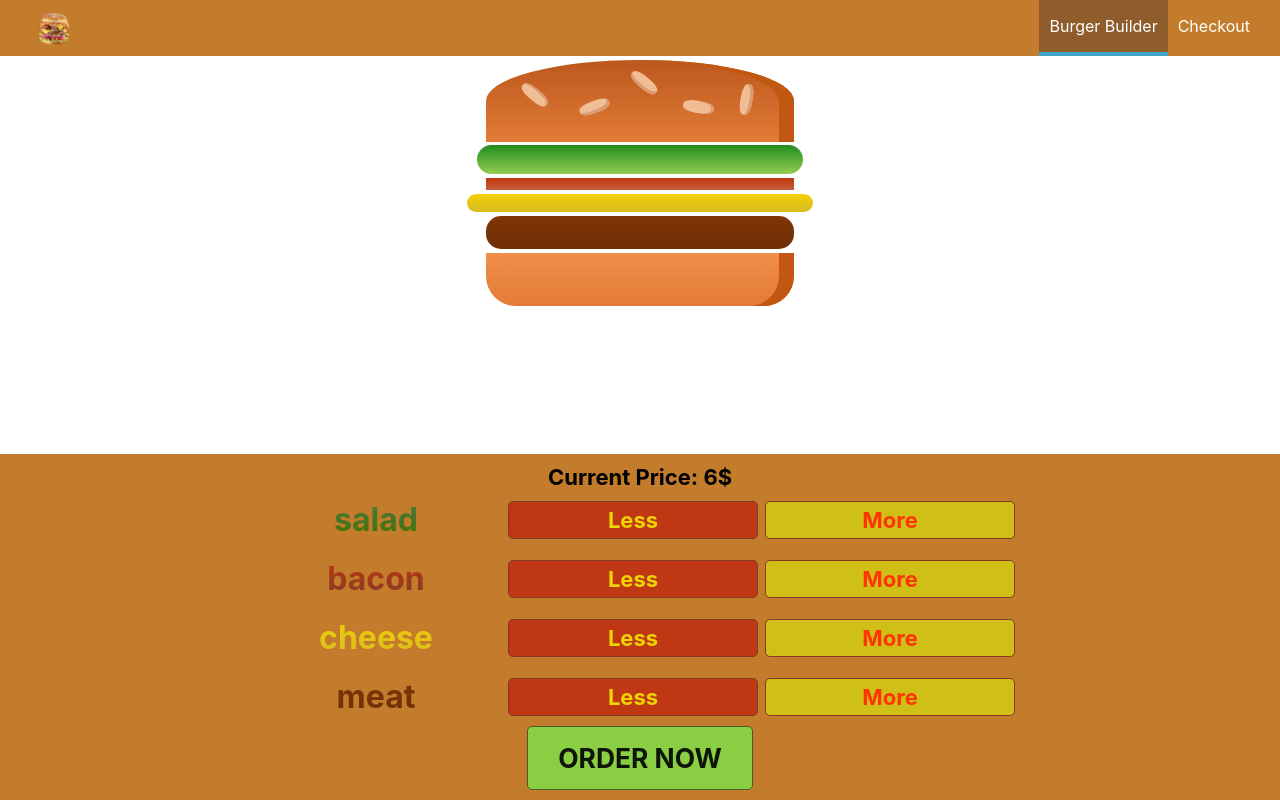
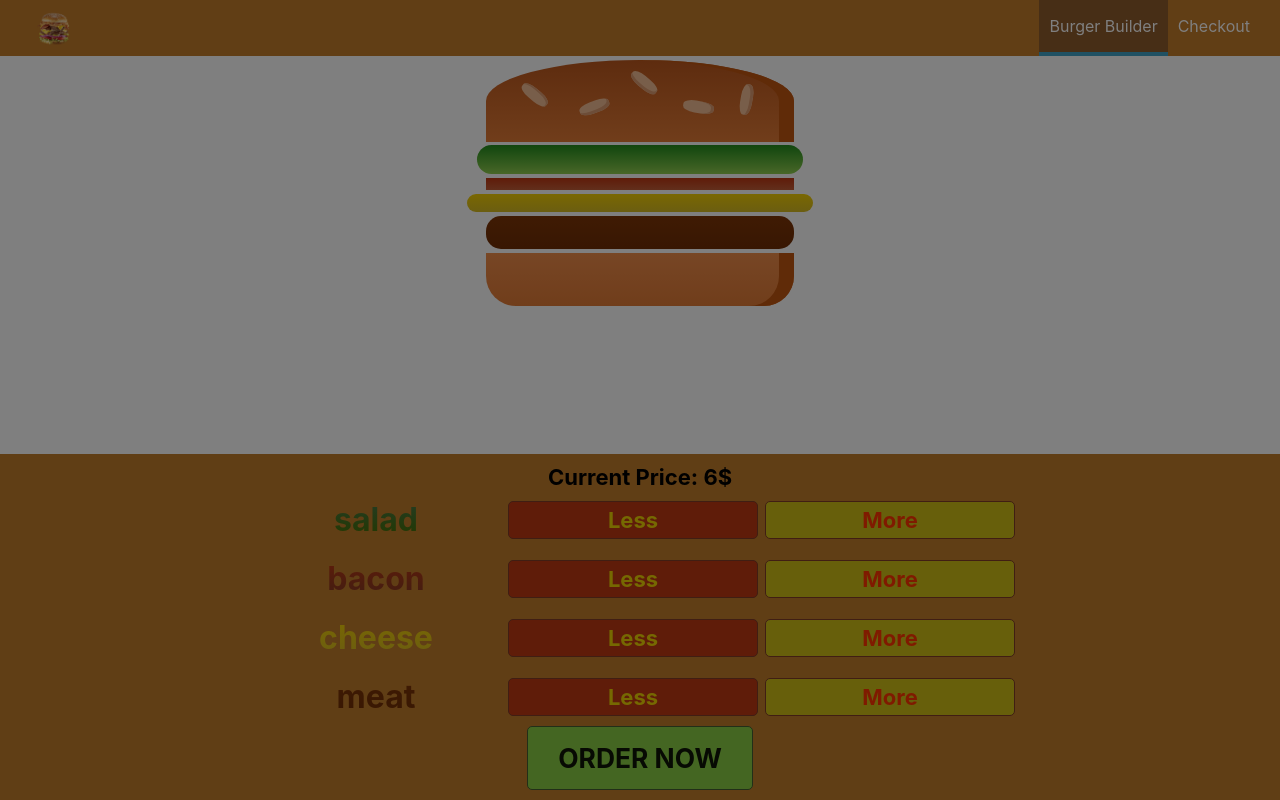
Before and after one commit to arifemir/burger-builder, a React (Create React App) app: page / in a window 1280 px wide. Built offline with nearby package versions, Linux system fonts and the light colour scheme.

Commit message:
DrawerToggle for SideDrawer;

```diff
--- a/src/App.js
+++ b/src/App.js
@@ -1,6 +1,6 @@
 import React from 'react';
 import Fragment from "./hoc/Fragment";
-import Layout from "./components/UI/Layout/Layout";
+import Layout from "./containers/Layout/Layout";
 import BurgerBuilder from "./containers/BurgerBuilder/BurgerBuilder";
 function App() {
   return (
--- a/src/components/Logo/Logo.js
+++ /dev/null
@@ -1,12 +0,0 @@
-import React from 'react';
-
-import burgerLogo from '../../assets/images/burgerLogo.png'
-import styles from './Logo.module.css'
-
-const Logo = (props) => (
-  <div style={{height: props.height}} className={styles.Logo}>
-    <img  src={burgerLogo} alt="burger"/>
-  </div>
-)
-
-export default Logo;
--- /dev/null
+++ b/src/components/Navigation/DrawerToggle/DrawerToggle.js
@@ -0,0 +1,10 @@
+import React from 'react';
+import Logo from "../../UI/Logo/Logo";
+
+const DrawerToggle = (props) => {
+  return (
+      <Logo click={props.click} height={props.height}/>
+  );
+};
+
+export default DrawerToggle;
--- a/src/components/Navigation/SideDrawer/SideDrawer.js
+++ b/src/components/Navigation/SideDrawer/SideDrawer.js
@@ -1,18 +1,26 @@
 import React from 'react';
 
-import Logo from '../../Logo/Logo'
 import NavigationItems from "../NavigationItems/NavigationItems";
+import BackDrop from "../../UI/BackDrop/BackDrop";
+import Fragment from "../../../hoc/Fragment";
+
 import styles from './SideDrawer.module.css'
+import cn from 'classnames'
+import DrawerToggle from "../DrawerToggle/DrawerToggle";
 
 
 const SideDrawer = (props) => {
+  const sideDrawerShowStyle = props.sideDrawerShowState ? styles.Open : styles.Close;
   return (
-    <div className={styles.SideDrawer}>
-      <Logo height="9%" />
-      <nav>
-        <NavigationItems/>
-      </nav>
-    </div>
+    <Fragment>
+      <BackDrop show={props.sideDrawerShowState} clicked={props.toggle}  />
+      <div className={cn(styles.SideDrawer, sideDrawerShowStyle)}>
+        <DrawerToggle click={props.toggle} height="9%" />
+        <nav>
+          <NavigationItems/>
+        </nav>
+      </div>
+    </Fragment>
   );
 };
 
--- a/src/components/Navigation/Toolbar/Toolbar.js
+++ b/src/components/Navigation/Toolbar/Toolbar.js
@@ -1,18 +1,17 @@
 import React from 'react';
 
 import styles from './Toolbar.module.css'
-import Logo from "../../Logo/Logo";
 import NavigationItems from "../NavigationItems/NavigationItems";
+import DrawerToggle from "../DrawerToggle/DrawerToggle";
 
 const Toolbar = (props) => (
   <header className={styles.Toolbar}>
-    <Logo height="100%"/>
+    <DrawerToggle click={props.toggle} height="100%"/>
     <div>
       <nav>
         <NavigationItems/>
       </nav>
     </div>
-
   </header>
 );
 
--- a/src/components/Navigation/Toolbar/Toolbar.module.css
+++ b/src/components/Navigation/Toolbar/Toolbar.module.css
@@ -17,7 +17,7 @@
     height:100%;
 }
 
-@media (max-width:500px) {
+@media (max-width:499px) {
     .Toolbar nav {
         display: none;
     }
--- a/src/components/UI/Layout/Layout.js
+++ /dev/null
@@ -1,14 +0,0 @@
-import React from 'react';
-import styles from './Layout.module.css'
-import Fragment from "../../../hoc/Fragment";
-import Toolbar from "../../Navigation/Toolbar/Toolbar";
-import SideDrawer from "../../Navigation/SideDrawer/SideDrawer";
-
-const Layout = ({children}) =>(
-  <Fragment>
-    <Toolbar/>
-    <SideDrawer/>
-    <main className={styles.Content} > {children} </main>
-  </Fragment>
-)
-export default Layout;
--- /dev/null
+++ b/src/components/UI/Logo/Logo.js
@@ -0,0 +1,12 @@
+import React from 'react';
+
+import burgerLogo from '../../../assets/images/burgerLogo.png'
+import styles from './Logo.module.css'
+
+const Logo = (props) => (
+  <div onClick={props.click} style={{height: props.height}} className={styles.Logo}>
+    <img src={burgerLogo} alt="burger"/>
+  </div>
+)
+
+export default Logo;
--- /dev/null
+++ b/src/containers/Layout/Layout.js
@@ -0,0 +1,31 @@
+import React from 'react';
+import styles from './Layout.module.css'
+import Fragment from "../../hoc/Fragment";
+import Toolbar from "../../components/Navigation/Toolbar/Toolbar";
+import SideDrawer from "../../components/Navigation/SideDrawer/SideDrawer";
+
+class Layout extends React.Component {
+
+  state = {
+    showSideDrawer:true
+  }
+
+  sideDrawerClosedHandler = () => {
+    this.setState((prevState)=>{
+      console.log(!prevState)
+      return {showSideDrawer:!prevState.showSideDrawer}
+    })
+
+  }
+
+  render() {
+    return (
+      <Fragment>
+        <Toolbar toggle={this.sideDrawerClosedHandler} />
+        <SideDrawer sideDrawerShowState={this.state.showSideDrawer} toggle={this.sideDrawerClosedHandler}  />
+        <main className={styles.Content}> {this.props.children} </main>
+      </Fragment>
+    )
+  }
+}
+export default Layout;
```
Also changed, not shown: src/components/UI/Logo/Logo.module.css (renamed from src/components/Logo/Logo.module.css), src/containers/Layout/Layout.module.css (renamed from src/components/UI/Layout/Layout.module.css).
